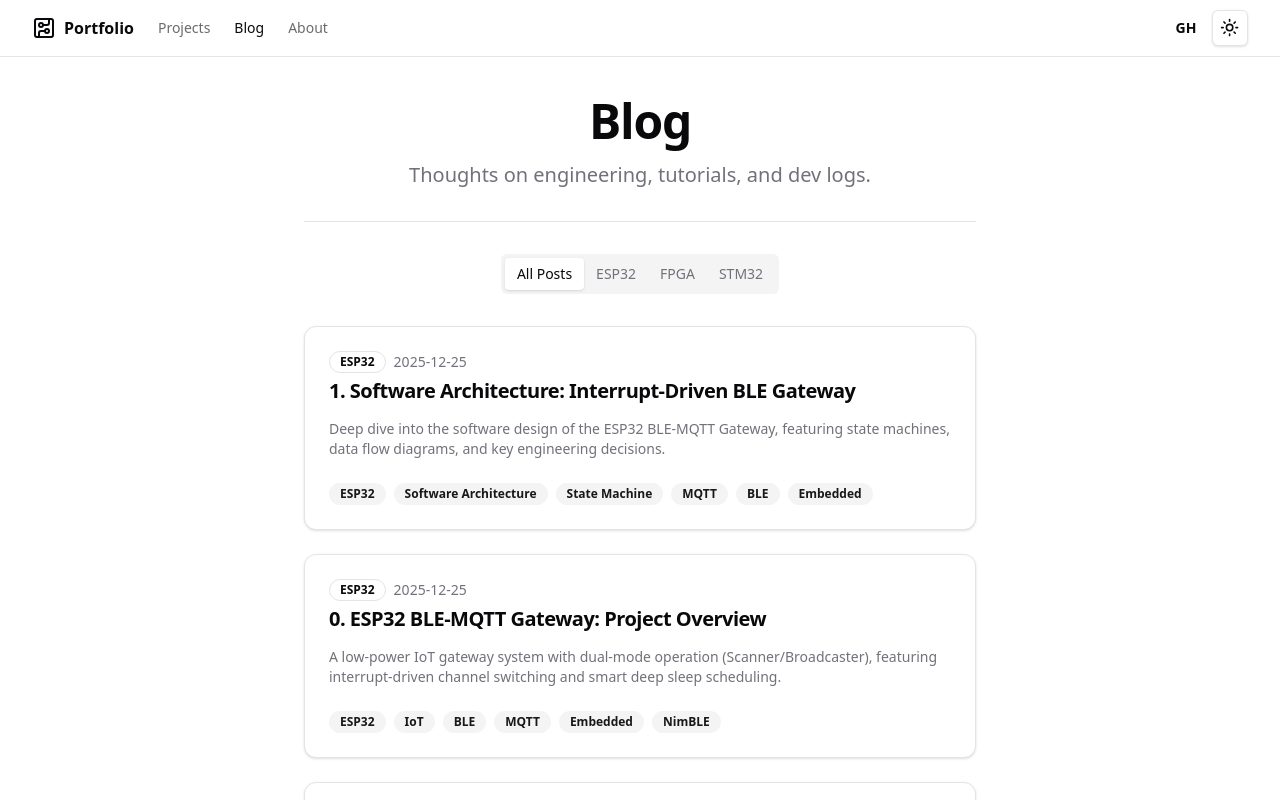
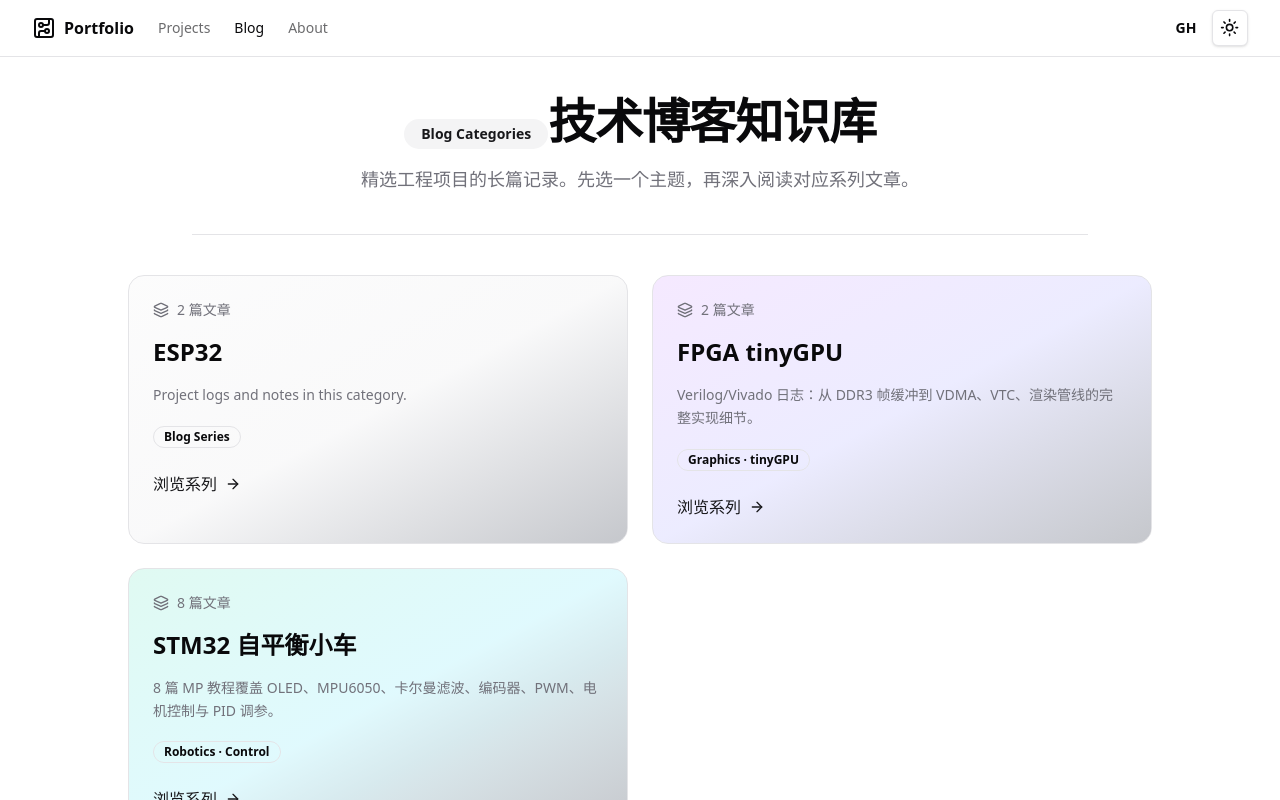
Before and after one commit to Chigz114/my-portfolio, a Next.js app: page /blog in a window 1280 px wide. Shown: the top 800 px of the page. Built offline with nearby package versions, Linux system fonts and the light colour scheme.

Commit message:
Refactor blog landing & add category pages

```diff
--- a/src/app/blog/[category]/[slug]/page.tsx
+++ b/src/app/blog/[category]/[slug]/page.tsx
@@ -39,9 +39,9 @@ export default async function BlogPost({ params }: BlogPostParams) {
       <article className="container max-w-3xl py-8 md:py-10 mx-auto">
         <div className="flex items-center gap-4 mb-8">
           <Button variant="ghost" asChild className="pl-0 hover:bg-transparent hover:text-primary">
-            <Link href="/blog">
+            <Link href={`/blog/${encodeURIComponent(post.category)}`}>
               <ChevronLeft className="mr-2 h-4 w-4" />
-              Back to Blog
+              返回分类
             </Link>
           </Button>
           <div className="ml-auto">
--- /dev/null
+++ b/src/app/blog/[category]/page.tsx
@@ -0,0 +1,120 @@
+import Link from "next/link"
+import type { ReactNode } from "react"
+import { getSortedPostsData } from "@/lib/blog"
+import { getCategoryInfo } from "@/lib/blog-categories"
+import { Badge } from "@/components/ui/badge"
+import { Button } from "@/components/ui/button"
+import { SpotlightCard } from "@/components/ui/spotlight-card"
+import { ChevronLeft, CalendarIcon, Layers } from "lucide-react"
+
+interface BlogCategoryParams {
+  params: Promise<{
+    category: string
+  }>
+}
+
+export async function generateStaticParams() {
+  const posts = getSortedPostsData()
+  const unique = Array.from(new Set(posts.map((post) => post.category)))
+  return unique.map((category) => ({ category }))
+}
+
+export default async function BlogCategoryPage({ params }: BlogCategoryParams) {
+  const { category } = await params
+  const decodedCategory = decodeURIComponent(category)
+  const posts = getSortedPostsData().filter(
+    (post) => post.category.toLowerCase() === decodedCategory.toLowerCase()
+  )
+
+  const info = getCategoryInfo(decodedCategory)
+  const postCount = posts.length
+
+  return (
+    <section className="w-full px-4 md:px-8 py-8 md:py-10 flex flex-col gap-8">
+      <div className="w-full max-w-4xl mx-auto space-y-6 text-center">
+        <Button variant="ghost" asChild className="mx-auto w-fit gap-2">
+          <Link href="/blog">
+            <ChevronLeft className="h-4 w-4" /> 返回分类总览
+          </Link>
+        </Button>
+        <div className="space-y-4">
+          <div className="flex justify-center gap-3 text-sm text-muted-foreground">
+            <Layers className="h-4 w-4" />
+            <span>{postCount} 篇文章</span>
+          </div>
+          <h1 className="inline-block font-extrabold tracking-tight text-4xl lg:text-5xl">
+            {info.title}
+          </h1>
+          <p className="text-lg text-muted-foreground leading-relaxed">
+            {info.description}
+          </p>
+          {info.badge && (
+            <Badge variant="outline" className="rounded-full px-3 py-1">
+              {info.badge}
+            </Badge>
+          )}
+        </div>
+        {decodedCategory.toLowerCase() === "stm32" && (
+          <div className="rounded-lg border bg-muted/50 p-4 text-sm text-muted-foreground text-left">
+            该系列文章来源于我在 ZJUI 电子设计俱乐部发表的中文教程，现整理为英文/双语版本。
+            原始站点：
+            <a
+              href="https://elec.marslab.xyz"
+              className="text-primary hover:underline ml-1"
+              target="_blank"
+              rel="noopener noreferrer"
+            >
+              elec.marslab.xyz
+            </a>
+          </div>
+        )}
+      </div>
+
+      <div className="grid w-full max-w-5xl mx-auto grid-cols-1 gap-6">
+        {posts.map((post) => (
+          <Link
+            key={post.slug}
+            href={`/blog/${encodeURIComponent(post.category)}/${post.slug}`}
+            className="block group"
+          >
+            <SpotlightCard
+              className="h-full"
+              spotlightColor="rgba(255, 255, 255, 0.08)"
+            >
+              <div className="flex flex-col gap-4">
+                <div className="flex flex-wrap items-center gap-3 text-sm text-muted-foreground">
+                  <Badge variant="outline" className="uppercase tracking-wide">
+                    {post.category}
+                  </Badge>
+                  <span className="flex items-center gap-1">
+                    <CalendarIcon className="h-3.5 w-3.5" />
+                    {post.date}
+                  </span>
+                </div>
+                <div className="space-y-2">
+                  <h2 className="text-2xl font-semibold group-hover:text-primary transition-colors">
+                    {post.title}
+                  </h2>
+                  <p className="text-muted-foreground">{post.description}</p>
+                </div>
+                <div className="flex flex-wrap gap-2 pt-2">
+                  {post.tags.map((tag) => (
+                    <Badge key={tag} variant="secondary" className="text-xs">
+                      {tag}
+                    </Badge>
+                  ))}
+                </div>
+              </div>
+            </SpotlightCard>
+          </Link>
+        ))}
+
+        {posts.length === 0 && (
+          <div className="rounded-lg border border-dashed p-8 text-center text-muted-foreground">
+            暂无文章，敬请期待。
+          </div>
+        )}
+      </div>
+    </section>
+  )
+}
--- a/src/app/blog/page.tsx
+++ b/src/app/blog/page.tsx
@@ -1,115 +1,77 @@
 import Link from "next/link"
 import { getSortedPostsData } from "@/lib/blog"
-import { CardContent, CardDescription, CardHeader, CardTitle } from "@/components/ui/card"
+import { ArrowRight, Layers } from "lucide-react"
 import { Badge } from "@/components/ui/badge"
-import { Tabs, TabsContent, TabsList, TabsTrigger } from "@/components/ui/tabs"
-import { SpotlightCard } from "@/components/ui/spotlight-card"
+import { getCategoryInfo } from "@/lib/blog-categories"
+
+const formatCategoryKey = (category: string) => category.toLowerCase()
 
 export default function BlogPage() {
   const posts = getSortedPostsData()
 
-  // Extract unique categories
-  const categories = Array.from(new Set(posts.map(post => post.category)))
-
-  const formatCategory = (cat: string) => {
-    if (cat.toLowerCase() === 'fpga') return 'FPGA'
-    if (cat.toLowerCase() === 'stm32') return 'STM32'
-    if (cat.toLowerCase() === 'pcb-design') return 'PCB-Design'
-    return cat.charAt(0).toUpperCase() + cat.slice(1)
-  }
+  const categories = Array.from(
+    posts.reduce((map, post) => {
+      const list = map.get(post.category) ?? []
+      list.push(post)
+      map.set(post.category, list)
+      return map
+    }, new Map<string, typeof posts>())
+  )
 
   return (
     <section className="w-full px-4 md:px-8 py-8 md:py-10 flex flex-col items-center">
-      <div className="flex flex-col items-center gap-4 text-center">
+      <div className="flex flex-col items-center gap-4 text-center max-w-3xl">
         <div className="space-y-4">
+          <Badge variant="secondary" className="px-4 py-1 text-sm">
+            Blog Categories
+          </Badge>
           <h1 className="inline-block font-extrabold tracking-tight text-4xl lg:text-5xl">
-            Blog
+            技术博客知识库
           </h1>
-          <p className="text-xl text-muted-foreground">
-            Thoughts on engineering, tutorials, and dev logs.
+          <p className="text-lg text-muted-foreground leading-relaxed">
+            精选工程项目的长篇记录。先选一个主题，再深入阅读对应系列文章。
           </p>
         </div>
       </div>
-      <hr className="w-full max-w-2xl my-8" />
+      <hr className="w-full max-w-4xl my-10" />
 
-      <Tabs defaultValue="all" className="w-full max-w-2xl">
-        <div className="flex justify-center mb-8">
-          <TabsList>
-            <TabsTrigger value="all">All Posts</TabsTrigger>
-            {categories.map(category => (
-              <TabsTrigger key={category} value={category}>
-                {formatCategory(category)}
-              </TabsTrigger>
-            ))}
-          </TabsList>
-        </div>
+      <div className="grid w-full max-w-5xl grid-cols-1 md:grid-cols-2 gap-6">
+        {categories.map(([category, list]) => {
+          const info = getCategoryInfo(category)
+          const encoded = encodeURIComponent(category)
 
-        <TabsContent value="all" className="space-y-6">
-          {posts.map((post) => (
-            <BlogCard key={post.slug} post={post} />
-          ))}
-        </TabsContent>
-
-        {categories.map(category => (
-          <TabsContent key={category} value={category} className="space-y-6">
-            {category.toLowerCase() === "stm32" && (
-              <div className="rounded-lg border bg-muted/50 p-4 text-sm text-muted-foreground">
-                <p>
-                  The self-balancing robot tutorials in this section are adapted from my Chinese articles
-                  originally written for the <strong>Electronic Design Club</strong> at ZJUI
-                  (Zhejiang University - University of Illinois Urbana-Champaign Joint Institute).{" "}
-                  Visit the club website:{" "}
-                  <a href="https://elec.marslab.xyz" className="text-primary hover:underline" target="_blank" rel="noopener noreferrer">
-                    elec.marslab.xyz
-                  </a>
+          return (
+            <Link
+              key={category}
+              href={`/blog/${encoded}`}
+              className="group relative overflow-hidden rounded-2xl border bg-background transition-all hover:border-primary/60 hover:shadow-xl"
+            >
+              <div
+                className={`absolute inset-0 bg-gradient-to-br ${info.accent} opacity-60 transition group-hover:opacity-80`}
+              />
+              <div className="relative p-6 space-y-4">
+                <div className="flex items-center gap-2 text-sm text-muted-foreground">
+                  <Layers className="h-4 w-4" />
+                  <span>{list.length} 篇文章</span>
+                </div>
+                <h2 className="text-2xl font-semibold">{info.title}</h2>
+                <p className="text-sm text-muted-foreground leading-relaxed">
+                  {info.description}
                 </p>
+                {info.badge && (
+                  <Badge variant="outline" className="rounded-full">
+                    {info.badge}
+                  </Badge>
+                )}
+                <div className="flex items-center text-primary font-medium pt-2">
+                  浏览系列
+                  <ArrowRight className="ml-2 h-4 w-4 transition-transform group-hover:translate-x-1" />
+                </div>
               </div>
-            )}
-            {posts
-              .filter(post => post.category === category)
-              .map((post) => (
-                <BlogCard key={post.slug} post={post} />
-              ))}
-          </TabsContent>
-        ))}
-      </Tabs>
+            </Link>
+          )
+        })}
+      </div>
     </section>
   )
 }
-
-function BlogCard({ post }: { post: any }) {
-  const formatCategory = (cat: string) => {
-    if (cat.toLowerCase() === 'fpga') return 'FPGA'
-    if (cat.toLowerCase() === 'stm32') return 'STM32'
-    if (cat.toLowerCase() === 'pcb-design') return 'PCB-Design'
-    return cat.charAt(0).toUpperCase() + cat.slice(1)
-  }
-
-  return (
-    <Link href={`/blog/${post.category}/${post.slug}`} className="block group">
-      <SpotlightCard className="h-full" spotlightColor="rgba(255, 255, 255, 0.1)">
-        <CardHeader>
-          <div className="flex justify-between items-start">
-            <div className="space-y-1">
-              <div className="flex items-center gap-2">
-                <Badge variant="outline" className="text-xs uppercase">{formatCategory(post.category)}</Badge>
-                <span className="text-sm text-muted-foreground">{post.date}</span>
-              </div>
-              <CardTitle className="text-xl group-hover:text-primary transition-colors">{post.title}</CardTitle>
-            </div>
-          </div>
-          <CardDescription className="pt-2">{post.description}</CardDescription>
-        </CardHeader>
-        <CardContent>
-          <div className="flex gap-2">
-            {post.tags.map((tag: string) => (
-              <Badge key={tag} variant="secondary" className="text-xs">
-                {tag}
-              </Badge>
-            ))}
-          </div>
-        </CardContent>
-      </SpotlightCard>
-    </Link>
-  )
-}
--- /dev/null
+++ b/src/lib/blog-categories.ts
@@ -0,0 +1,51 @@
+export type CategoryInfo = {
+  title: string
+  description: string
+  accent: string
+  badge?: string
+  note?: React.ReactNode
+}
+
+export const CATEGORY_DETAILS: Record<string, CategoryInfo> = {
+  fpga: {
+    title: "FPGA tinyGPU",
+    description:
+      "Verilog/Vivado 日志：从 DDR3 帧缓冲到 VDMA、VTC、渲染管线的完整实现细节。",
+    accent: "from-purple-500/20 via-indigo-500/20 to-slate-900/40",
+    badge: "Graphics · tinyGPU",
+  },
+  stm32: {
+    title: "STM32 自平衡小车",
+    description:
+      "8 篇 MP 教程覆盖 OLED、MPU6050、卡尔曼滤波、编码器、PWM、电机控制与 PID 调参。",
+    accent: "from-emerald-400/20 via-cyan-400/20 to-slate-900/40",
+    badge: "Robotics · Control",
+  },
+  "pcb-design": {
+    title: "PCB Design 笔记",
+    description: "高速 PCB 走线、阻抗控制与硬件栈笔记（持续补充中）。",
+    accent: "from-amber-400/20 via-orange-400/20 to-slate-900/40",
+    badge: "Hardware · SI",
+  },
+}
+
+export function formatCategoryKey(category: string) {
+  return category.toLowerCase()
+}
+
+export function getCategoryInfo(category: string): CategoryInfo {
+  const key = formatCategoryKey(category)
+  const fallbackTitle = category
+    .split(/[-\s]/)
+    .map((word) => word.charAt(0).toUpperCase() + word.slice(1))
+    .join(" ")
+
+  return (
+    CATEGORY_DETAILS[key] ?? {
+      title: fallbackTitle,
+      description: "Project logs and notes in this category.",
+      accent: "from-zinc-200/20 via-zinc-400/10 to-slate-900/40",
+      badge: "Blog Series",
+    }
+  )
+}
```
